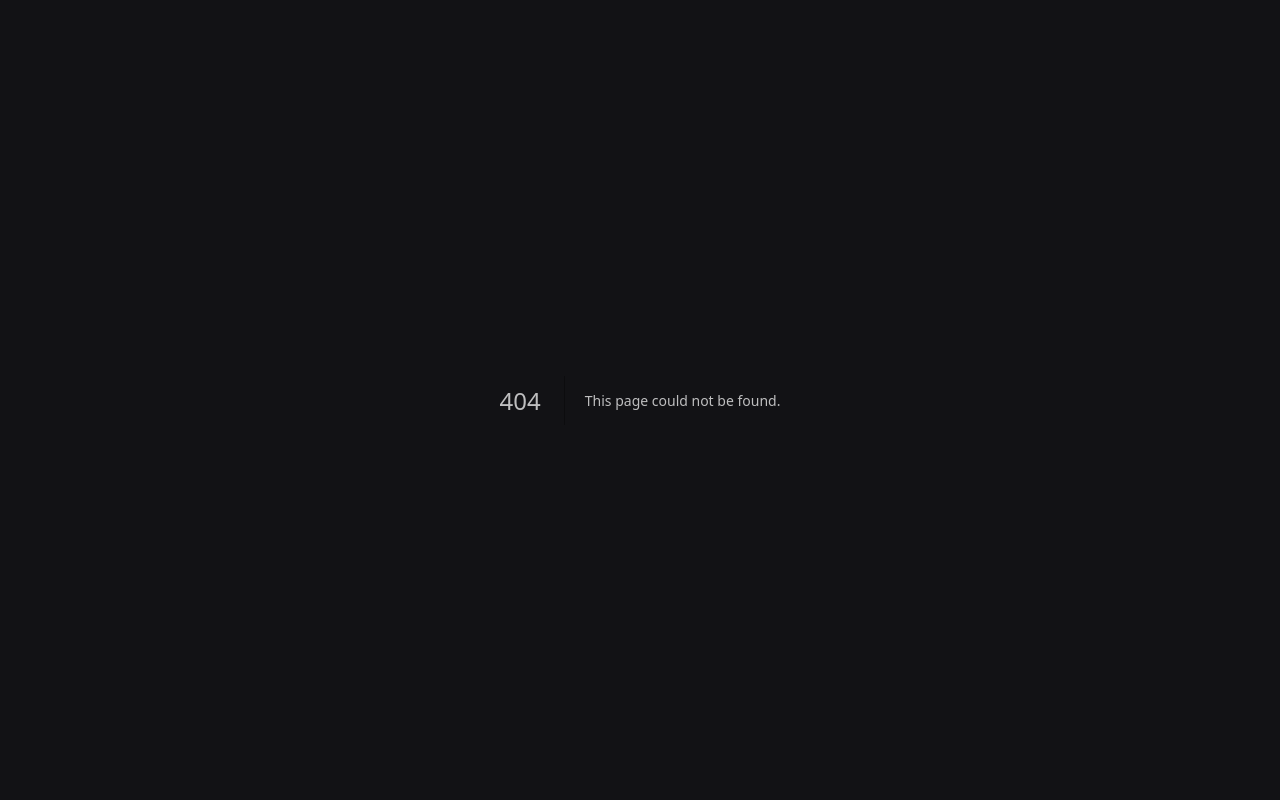
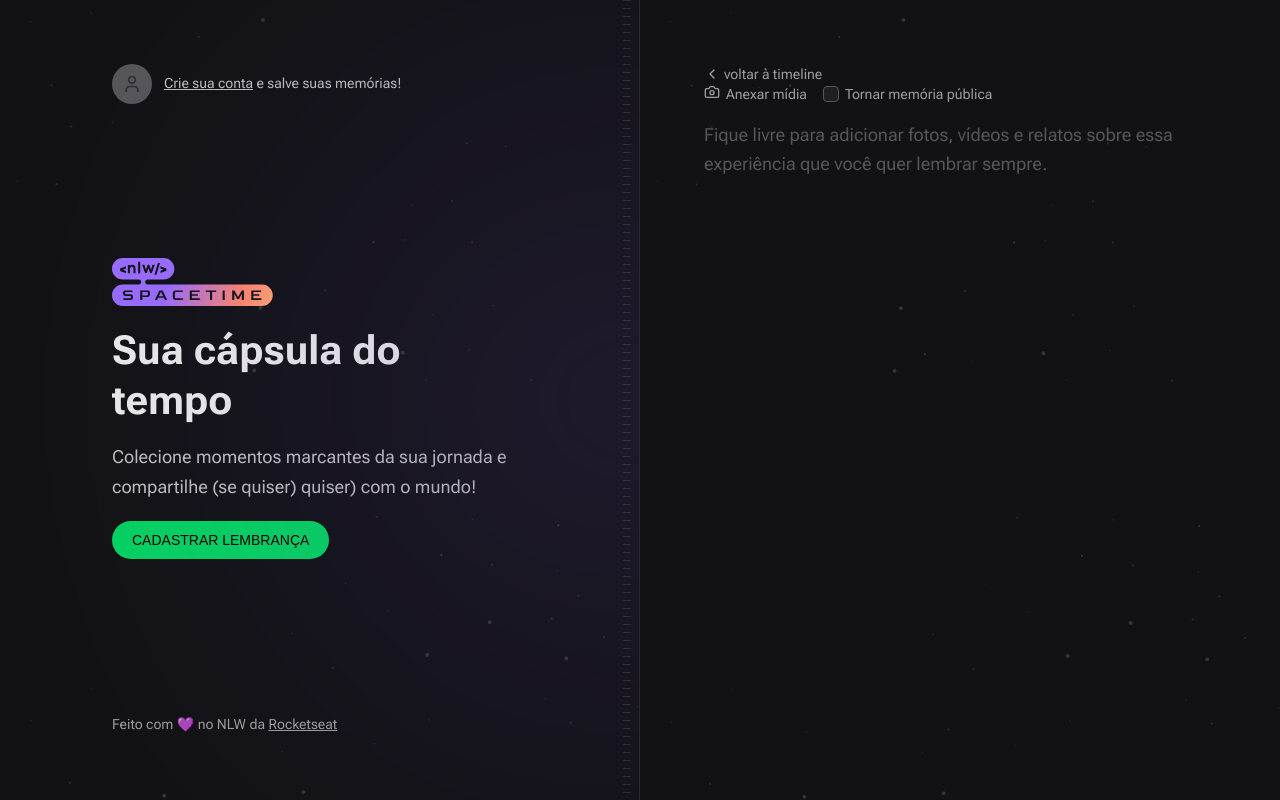
Before and after one commit to psabanae/nlw-spacetime, a Next.js app in the folder web/: page /memories/new in a window 1280 px wide. Before the commit this address had no page. Built offline with nearby package versions, Linux system fonts and the light colour scheme; no server answers; a web font is replaced by a local one.

Commit message:
Added auth middleware and new routes

```diff
--- a/web/package.json
+++ b/web/package.json
@@ -27,6 +27,7 @@
   },
   "devDependencies": {
     "@rocketseat/eslint-config": "^1.2.0",
+    "@tailwindcss/forms": "^0.5.3",
     "prettier-plugin-tailwindcss": "^0.3.0"
   }
 }
--- a/web/src/app/api/auth/callback/route.ts
+++ b/web/src/app/api/auth/callback/route.ts
@@ -5,13 +5,15 @@
   const { searchParams } = new URL(request.url)
   const code = searchParams.get('code')
 
+  const redirectTo = request.cookies.get('redirectTo')?.value
+
   const registerResponse = await api.post('/signup', {
     code,
   })
 
   const { token } = registerResponse.data
 
-  const redirectUrl = new URL('/', request.url)
+  const redirectUrl = redirectTo ?? new URL('/', request.url)
 
   const cookieExpiresInSeconds = 60 * 60 * 60 * 24 * 30
 
--- /dev/null
+++ b/web/src/app/api/auth/logout/route.ts
@@ -0,0 +1,11 @@
+import { NextRequest, NextResponse } from 'next/server'
+
+export async function GET(request: NextRequest) {
+  const redirectUrl = new URL('/', request.url)
+
+  return NextResponse.redirect(redirectUrl, {
+    headers: {
+      'Set-Cookie': `token=; Path=/; max-age=0;`,
+    },
+  })
+}
--- a/web/src/app/components/Hero.tsx
+++ b/web/src/app/components/Hero.tsx
@@ -1,5 +1,6 @@
 import Image from 'next/image'
 import nlwLogo from '../../assets/nlw-spacetime-logo.svg'
+import Link from 'next/link'
 
 export function Hero() {
   return (
@@ -14,12 +15,12 @@
           quiser) com o mundo!
         </p>
       </div>
-      <a
+      <Link
         className="inline-block rounded-full bg-green-500 px-5 py-3 font-alt text-sm uppercase leading-none text-black hover:bg-green-600"
-        href=""
+        href="/memories/new"
       >
         CADASTRAR LEMBRANÇA
-      </a>
+      </Link>
     </div>
   )
 }
--- a/web/src/app/components/Profile.tsx
+++ b/web/src/app/components/Profile.tsx
@@ -17,7 +17,10 @@
       <p className="max-w[140px] text-sm leading-snug">
         {' '}
         {name}
-        <a href="" className="block text-red-400 hover:text-red-300">
+        <a
+          href="/api/auth/logout"
+          className="block text-red-400 hover:text-red-300"
+        >
           Quero Sair
         </a>
       </p>
--- a/web/src/app/layout.tsx
+++ b/web/src/app/layout.tsx
@@ -1,5 +1,11 @@
+import { Copyright } from './components/Copyright'
+import { Hero } from './components/Hero'
+import { SignIn } from './components/SignIn'
+import { Profile } from './components/Profile'
+
 import './globals.css'
 import { ReactNode } from 'react'
+import { cookies } from 'next/headers'
 import {
   Roboto_Flex as Roboto,
   Bai_Jamjuree as BaiJamjuree,
@@ -19,12 +25,28 @@
 }
 
 export default function RootLayout({ children }: { children: ReactNode }) {
+  const isAuthenticated = cookies().has('token')
+
   return (
     <html lang="en">
       <body
         className={`${roboto.variable} ${baiJamjuree.variable} bg-gray-900 font-sans text-gray-100`}
       >
-        {children}
+        <main className="grid min-h-screen grid-cols-2">
+          <div className="relative flex flex-col items-start justify-between overflow-hidden border-r border-white/10 bg-[url(../assets/bg-stars.svg)] bg-cover px-28 py-16">
+            <div className="absolute right-0 top-1/2 h-[288px] w-[526px] -translate-y-1/2 translate-x-1/2 rounded-full bg-purple-700 opacity-50 blur-full" />
+            <div className="absolute bottom-0 right-2 top-0 w-2 bg-stripes" />
+
+            {isAuthenticated ? <Profile /> : <SignIn />}
+
+            <Hero />
+
+            <Copyright />
+          </div>
+          <div className="flex flex-col bg-[url(../assets/bg-stars.svg)] bg-cover p-16">
+            {children}
+          </div>
+        </main>
       </body>
     </html>
   )
--- /dev/null
+++ b/web/src/app/memories/new/page.tsx
@@ -0,0 +1,51 @@
+import { Camera, ChevronLeft } from 'lucide-react'
+import Link from 'next/link'
+
+export default function NewMemory() {
+  return (
+    <div className="gatp-4 flex flex-1 flex-col">
+      <Link
+        href="/"
+        className="flex items-center gap-1 text-sm text-gray-200 hover:text-gray-100"
+      >
+        <ChevronLeft className="h-4 w-4" />
+        voltar à timeline
+      </Link>
+
+      <form className="flex flex-1 flex-col gap-2">
+        <div className="flex items-center gap-4">
+          <label
+            htmlFor="media"
+            className="flex cursor-pointer gap-1.5 text-sm text-gray-200 hover:text-gray-100"
+          >
+            <Camera className="h-4 w-4" />
+            Anexar mídia
+          </label>
+
+          <label
+            htmlFor="isPublic"
+            className="flex items-center gap-1.5 text-sm text-gray-200 hover:text-gray-100"
+          >
+            <input
+              type="checkbox"
+              name="isPublic"
+              id="isPublic"
+              value="true"
+              className="h-4 w-4 rounded border-gray-400 bg-gray-700 text-purple-500"
+            />
+            Tornar memória pública
+          </label>
+        </div>
+
+        <input type="file" id="media" className="invisible h-0 w-0" />
+
+        <textarea
+          name="content"
+          spellCheck={false}
+          className="w-full flex-1 resize-none rounded border-0 bg-transparent p-0 text-lg leading-relaxed text-gray-100 placeholder:text-gray-400 focus:ring-0"
+          placeholder="Fique livre para adicionar fotos, vídeos e relatos sobre essa experiência que você quer lembrar sempre."
+        />
+      </form>
+    </div>
+  )
+}
--- a/web/src/app/page.tsx
+++ b/web/src/app/page.tsx
@@ -1,29 +1,5 @@
-import { cookies } from 'next/headers'
-
-import { Copyright } from './components/Copyright'
 import { EmptyMemories } from './components/EmptyMemories'
-import { Hero } from './components/Hero'
-import { SignIn } from './components/SignIn'
-import { Profile } from './components/Profile'
 
 export default function Home() {
-  const isAuthenticated = cookies().has('token')
-
-  return (
-    <main className="grid min-h-screen grid-cols-2">
-      <div className="relative flex flex-col items-start justify-between overflow-hidden border-r border-white/10 bg-[url(../assets/bg-stars.svg)] bg-cover px-28 py-16">
-        <div className="absolute right-0 top-1/2 h-[288px] w-[526px] -translate-y-1/2 translate-x-1/2 rounded-full bg-purple-700 opacity-50 blur-full" />
-        <div className="absolute bottom-0 right-2 top-0 w-2 bg-stripes" />
-
-        {isAuthenticated ? <Profile /> : <SignIn />}
-
-        <Hero />
-
-        <Copyright />
-      </div>
-      <div className="flex flex-col bg-[url(../assets/bg-stars.svg)] bg-cover p-16">
-        <EmptyMemories />
-      </div>
-    </main>
-  )
+  return <EmptyMemories />
 }
--- a/web/src/lib/api.ts
+++ b/web/src/lib/api.ts
@@ -1,5 +1,5 @@
 import axios from 'axios'
 
 export const api = axios.create({
-  baseURL: 'http://localhost:3333',
+  baseURL: 'http://192.168.0.37:3333',
 })
--- a/web/tailwind.config.js
+++ b/web/tailwind.config.js
@@ -69,5 +69,5 @@
       },
     },
   },
-  plugins: [],
+  plugins: [require('@tailwindcss/forms')],
 }
```
Also changed, not shown: web/src/middleware.ts (added, +21 -0 lines), 1 other file (tests, documents, lock files or other folders).
